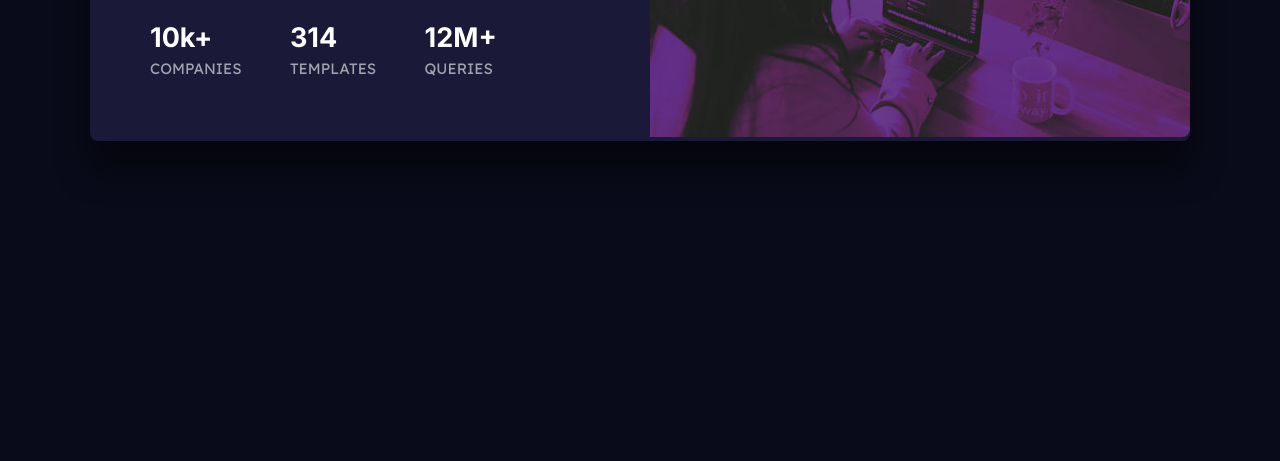
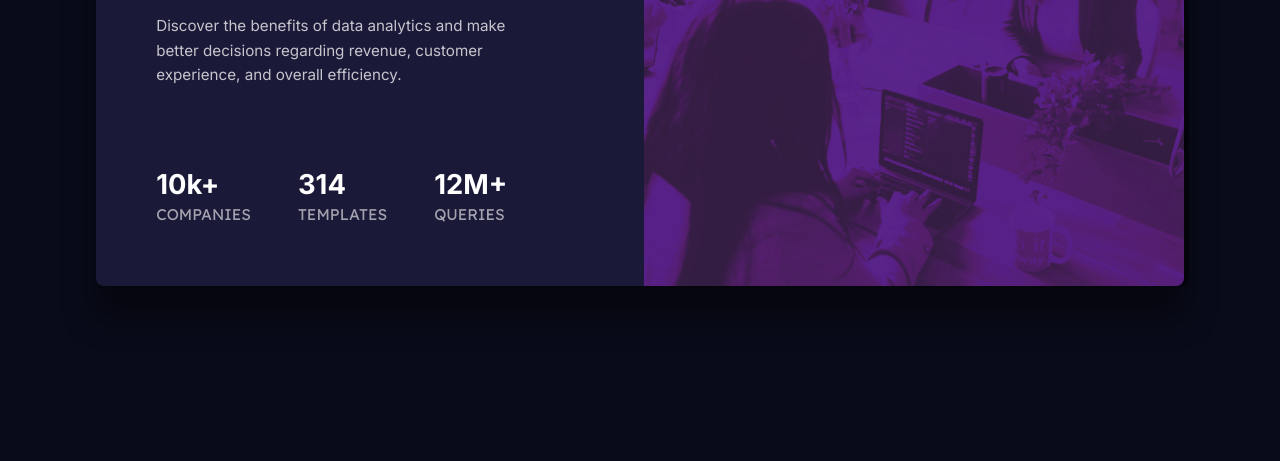
Before and after one commit to stringGustavo/stats-preview-card_frontend-mentor, a plain HTML site: page index.html in a window 1280 px wide. Shown: the part 339-800 px from the top of the page. Drawn offline with Linux system fonts and the light colour scheme.

Commit message:
Update style.css

```diff
--- a/src/css/style.css
+++ b/src/css/style.css
@@ -3,8 +3,10 @@
 
 body {
     background-color: hsl(233, 47%, 7%);
-    width: 100%;
-    height: 100%;
+    min-height: 100vh;
+    display: flex;
+    align-items: center;
+    justify-content: center;
 }
 
 .image-mobile {
@@ -12,12 +14,10 @@ body {
 }
 
 .container {
-    width: 1100px;
+    width: 68em;
     display: flex;
     justify-content: center;
     margin: 0 auto;
-    margin-top: 30px;
-    margin-bottom: 50px;
     background-color: hsl(244, 38%, 16%);
     border-radius: 8px;
     box-shadow: 0 30px 30px rgba(0, 0, 0, 0.5);
@@ -25,8 +25,8 @@ body {
 
 .text {
     font-family: 'Inter';
-    font-size: 18px;
-    margin: 60px;
+    font-size: 1.14rem;
+    margin: 3.3em;
 }
 
 .title {
@@ -35,10 +35,10 @@ body {
 
 .main-paragraph {
     line-height: 1.6;
-    font-size: 15px;
+    font-size: 0.95rem;
     color: hsla(0, 0%, 100%, 0.75);
     padding: 30px 0 80px 0;
-    margin-right: 50px;
+    margin-right: 2rem;
 }
 
 .color {
@@ -46,6 +46,10 @@ body {
 }
 
 .image {
+    height: 100%;
+    object-fit: cover;
+    mix-blend-mode: multiply;
+    opacity: 0.8;
     border-radius: 0 8px 8px 0;
 }
 
@@ -57,7 +61,12 @@ body {
 
 .stats-paragraph {
     color: hsla(0, 0%, 100%, 0.6);
-    padding-top: 5px;
+    padding-top: 0.2em;
     font-family: 'Lexend Deca';
-    font-size: 15px;
+    font-size: 0.97rem;
 }
+
+.image-container {
+    background-color: hsl(277, 64%, 61%);
+    border-radius: 0 8px 8px 0;
+}
```
